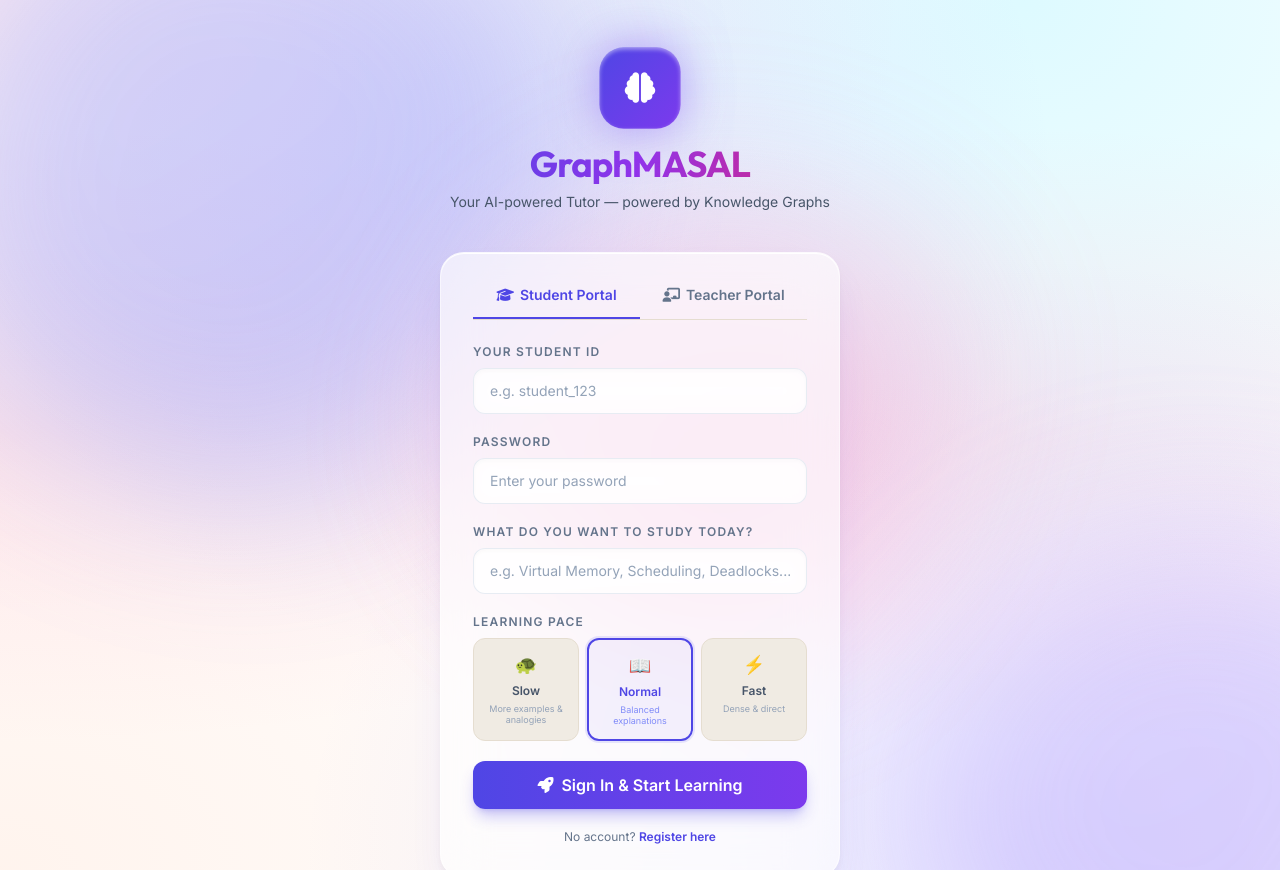
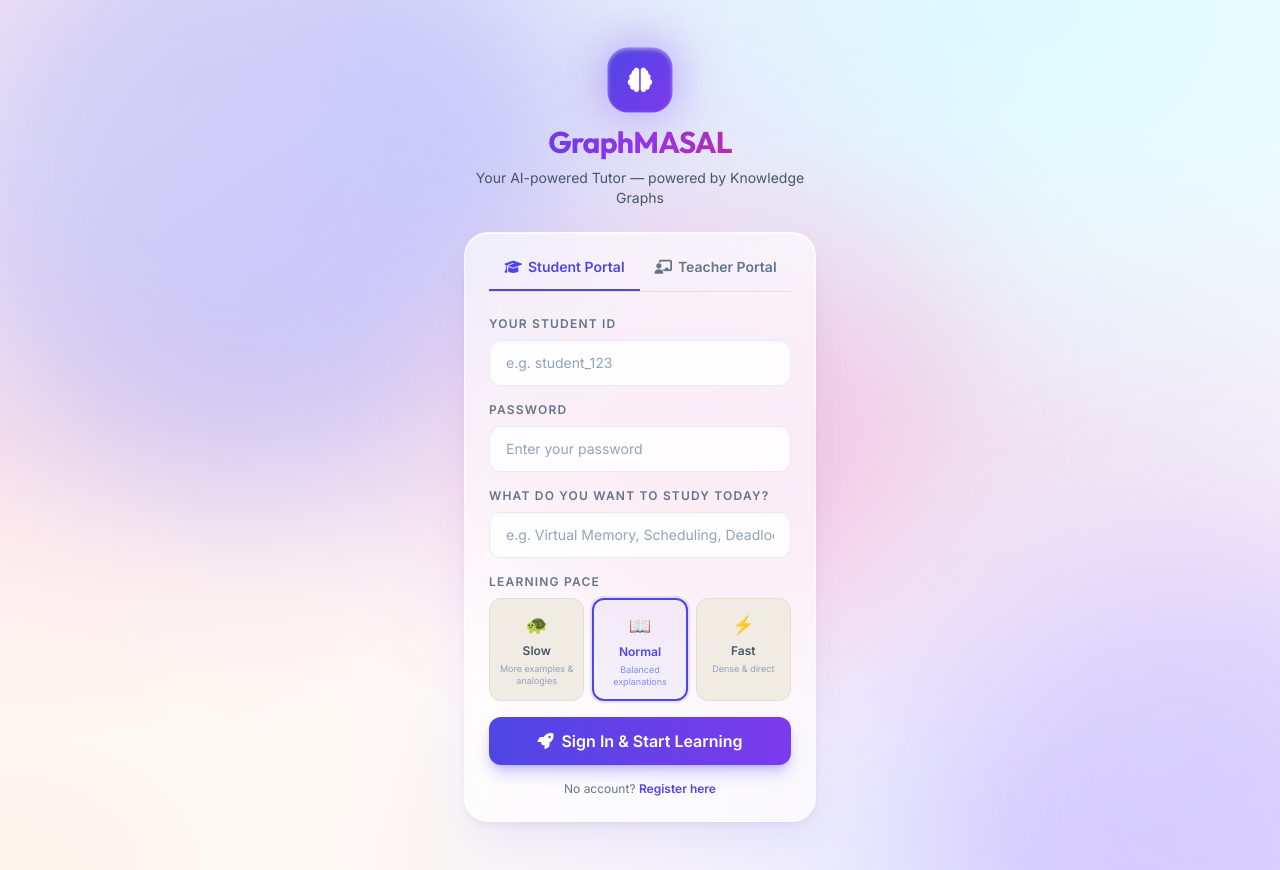
Before and after one commit to ManjeetMMIV/GraphMASAL, a FastAPI app: page / in a window 1280 px wide. Run offline with FastAPI, Linux system fonts and the light colour scheme; some libraries are stand-ins or nearby versions.

Commit message:
Compact login screen layout

```diff
--- a/src/ui/templates/index.html
+++ b/src/ui/templates/index.html
@@ -40,21 +40,21 @@
             <div class="blob blob-3"></div>
         </div>
 
-        <div class="relative z-10 w-full max-w-md m-auto px-6 py-12">
+        <div class="relative z-10 w-full max-w-[400px] m-auto px-6 py-12">
             <!-- Logo -->
-            <div class="text-center mb-10">
+            <div class="text-center mb-6">
                 <div
-                    class="w-20 h-20 rounded-3xl bg-gradient-to-br from-primary to-accent flex items-center justify-center mx-auto mb-4 shadow-2xl shadow-primary/40 logo-pulse">
-                    <i class="fa-solid fa-brain text-3xl text-white"></i>
+                    class="w-16 h-16 rounded-[20px] bg-gradient-to-br from-primary to-accent flex items-center justify-center mx-auto mb-3 shadow-2xl shadow-primary/40 logo-pulse">
+                    <i class="fa-solid fa-brain text-2xl text-white"></i>
                 </div>
                 <h1
-                    class="text-4xl font-bold tracking-tight bg-clip-text text-transparent bg-gradient-to-r from-indigo-600 via-purple-600 to-pink-600">
+                    class="text-3xl font-bold tracking-tight bg-clip-text text-transparent bg-gradient-to-r from-indigo-600 via-purple-600 to-pink-600">
                     GraphMASAL</h1>
                 <p class="text-slate-600 mt-2 text-sm">Your AI-powered Tutor — powered by Knowledge Graphs</p>
             </div>
 
             <!-- Onboarding Form -->
-            <div class="glass-card p-8">
+            <div class="glass-card p-6">
                 <!-- Portal Tabs -->
                 <div class="flex border-b border-border mb-6">
                     <button id="tabStudent" type="button" class="flex-1 pb-3 text-center border-b-2 border-primary text-sm font-semibold text-primary transition-all">
@@ -66,7 +66,7 @@
                 </div>
 
                 <!-- Student Login Form -->
-                <form id="onboardingForm" class="space-y-5">
+                <form id="onboardingForm" class="space-y-4">
                     <div>
                         <label class="block text-xs font-semibold uppercase tracking-widest text-slate-500 mb-2">Your
                             Student ID</label>
@@ -121,7 +121,7 @@
                 </form>
 
                 <!-- Teacher Login Form (Hidden by default) -->
-                <form id="teacherLoginForm" class="space-y-5 hidden">
+                <form id="teacherLoginForm" class="space-y-4 hidden">
                     <div>
                         <label class="block text-xs font-semibold uppercase tracking-widest text-slate-500 mb-2">Your
                             Teacher ID</label>
```
